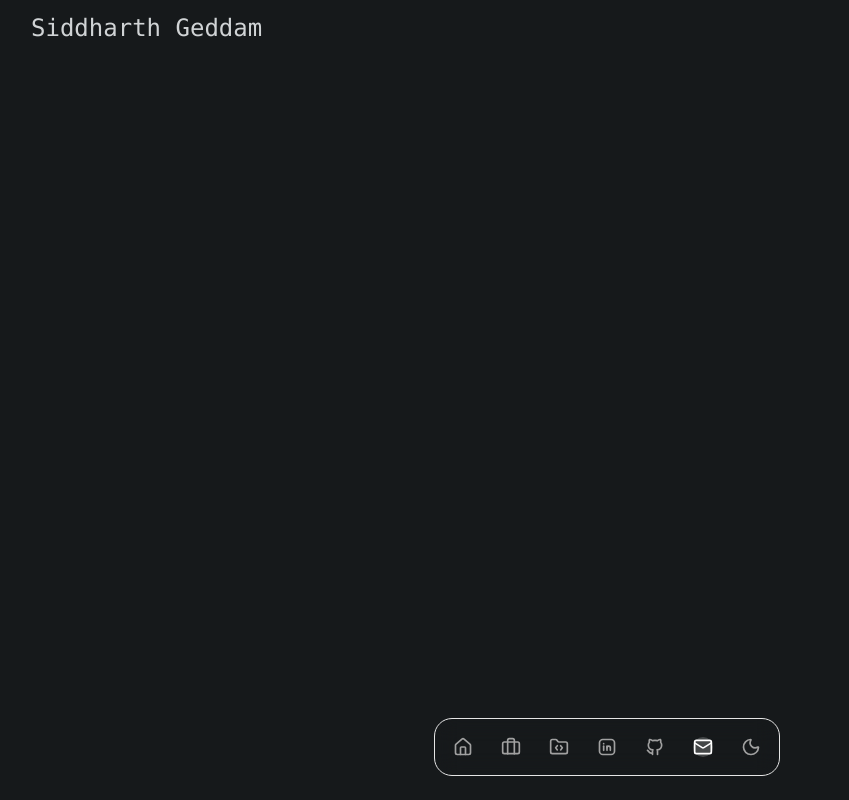
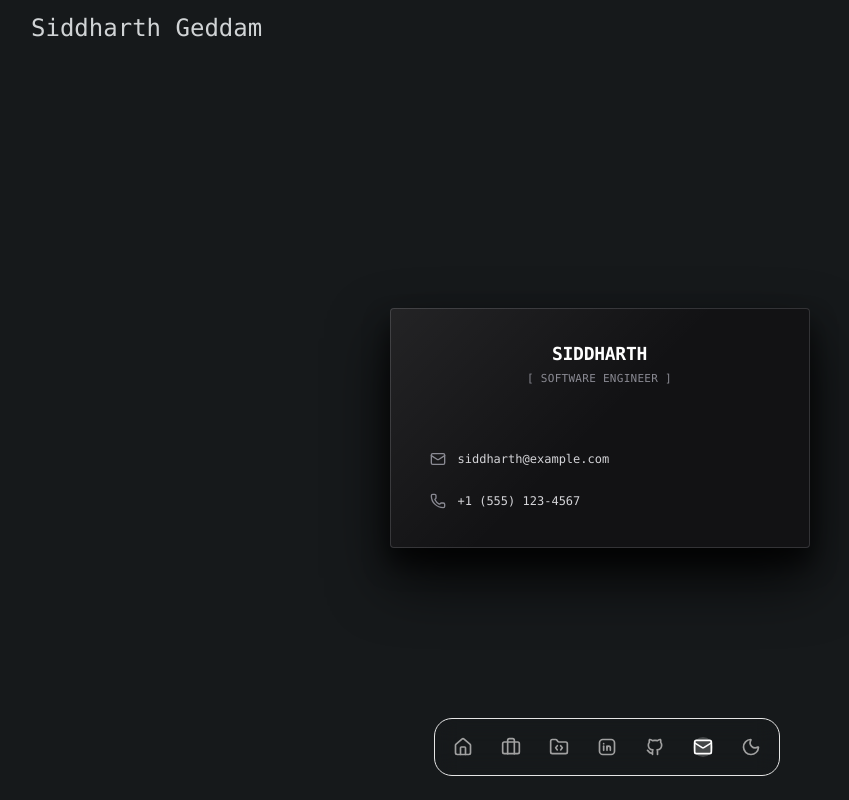
Before and after one commit to Somanyloopholes/sidPortfolio, a React (Vite) app: page /contact in a window 1280 px wide. Shown: the whole page, without its empty margins (33-882 px from the left). Built offline with nearby package versions, Linux system fonts and the light colour scheme.

Commit message:
Updated contacts page with a virtual business card

```diff
--- a/package.json
+++ b/package.json
@@ -16,7 +16,7 @@
     "@tailwindcss/vite": "^4.2.1",
     "class-variance-authority": "^0.7.1",
     "clsx": "^2.1.1",
-    "lucide-react": "^1.24.0",
+    "lucide-react": "^1.25.0",
     "motion": "^12.38.0",
     "react": "^19.2.0",
     "react-dom": "^19.2.0",
--- a/src/pages/ContactPage.tsx
+++ b/src/pages/ContactPage.tsx
@@ -1,3 +1,118 @@
+import React, { useState } from "react";
+import { motion, useMotionValue, useSpring, useTransform } from "motion/react";
+import { Mail, Phone } from "lucide-react";
+
 export default function ContactPage(): React.JSX.Element {
-  return <section className="min-h-[calc(100vh-3.5rem)]" />;
+  // Motion values for tracking mouse position
+  const mouseX = useMotionValue(0.5);
+  const mouseY = useMotionValue(0.5);
+
+  // Springs for smooth animation
+  const springConfig = { damping: 30, stiffness: 400, mass: 0.5 };
+  const smoothX = useSpring(mouseX, springConfig);
+  const smoothY = useSpring(mouseY, springConfig);
+
+  // 3D Tilt transforms
+  const rotateX = useTransform(smoothY, [0, 1], [15, -15]);
+  const rotateY = useTransform(smoothX, [0, 1], [-15, 15]);
+
+  const handleMouseMove = (e: React.MouseEvent<HTMLDivElement>) => {
+    const rect = e.currentTarget.getBoundingClientRect();
+    const x = e.clientX - rect.left;
+    const y = e.clientY - rect.top;
+
+    // Normalize to 0 - 1
+    mouseX.set(x / rect.width);
+    mouseY.set(y / rect.height);
+  };
+
+  const handleMouseLeave = () => {
+    // Reset to center
+    mouseX.set(0.5);
+    mouseY.set(0.5);
+  };
+
+  return (
+    <section className="flex min-h-[calc(100vh-3.5rem)] items-center justify-center p-4">
+      <div style={{ perspective: "1000px" }} className="w-full max-w-[420px] aspect-[3.5/2]">
+        <motion.div
+          onMouseMove={handleMouseMove}
+          onMouseLeave={handleMouseLeave}
+          style={{
+            rotateX,
+            rotateY,
+            transformStyle: "preserve-3d",
+          }}
+          className="relative mx-auto flex h-full w-full flex-col justify-between overflow-hidden rounded-[4px] bg-[#121214] p-[clamp(16px,4vw,32px)] shadow-[0_30px_60px_rgba(0,0,0,0.8),0_15px_25px_rgba(0,0,0,0.6)] ring-1 ring-inset ring-[#333336] transition-shadow duration-300 hover:shadow-[0_40px_80px_rgba(0,0,0,0.9),0_20px_30px_rgba(0,0,0,0.7)]"
+        >
+          {/* Reflective Sheen overlay */}
+          <motion.div
+            className="pointer-events-none absolute inset-0 z-10"
+            style={{
+              background: "linear-gradient(135deg, rgba(255,255,255,0.15) 0%, rgba(255,255,255,0) 50%)",
+              backgroundSize: "200% 200%",
+              backgroundPositionX: useTransform(smoothX, [0, 1], ["100%", "0%"]),
+              backgroundPositionY: useTransform(smoothY, [0, 1], ["100%", "0%"]),
+            }}
+          />
+
+          <div
+            className="z-20 flex flex-col items-center justify-start text-center font-mono"
+            style={{ transform: "translateZ(30px)" }}
+          >
+            <h2
+              className="font-semibold text-white uppercase"
+              style={{ fontSize: "clamp(14px, 4vw, 18px)", letterSpacing: "-0.015em" }}
+            >
+              Siddharth
+            </h2>
+            <p
+              className="mt-1 text-[#8A8A93]"
+              style={{ fontSize: "clamp(9px, 2.5vw, 11px)", letterSpacing: "0.025em" }}
+            >
+              [ SOFTWARE ENGINEER ]
+            </p>
+          </div>
+
+          <div
+            className="z-20 flex flex-col gap-[clamp(8px,2vw,12px)] font-mono"
+            style={{ transform: "translateZ(40px)" }}
+          >
+            <CopyableField icon={<Mail size={16} />} value="siddharth@example.com" />
+            <CopyableField icon={<Phone size={16} />} value="+1 (555) 123-4567" />
+          </div>
+        </motion.div>
+      </div>
+    </section>
+  );
 }
+
+function CopyableField({ icon, value }: { icon: React.ReactNode; value: string }) {
+  const [copied, setCopied] = useState(false);
+  const [hovered, setHovered] = useState(false);
+
+  const handleCopy = async () => {
+    try {
+      await navigator.clipboard.writeText(value);
+      setCopied(true);
+      setTimeout(() => setCopied(false), 2000);
+    } catch (err) {
+      console.error("Failed to copy text", err);
+    }
+  };
+
+  return (
+    <div
+      onMouseEnter={() => setHovered(true)}
+      onMouseLeave={() => setHovered(false)}
+      onClick={handleCopy}
+      className="group flex cursor-pointer items-center gap-3 rounded bg-transparent px-2 py-1.5 text-[#D4D4D8] transition-colors hover:bg-[#333336]/40"
+      style={{ fontSize: "clamp(10px, 3vw, 12px)" }}
+    >
+      <span className="text-[#8A8A93] group-hover:text-white transition-colors">{icon}</span>
+      <span className="font-mono">
+        {copied ? "[ COPIED TO CLIPBOARD ]" : hovered ? "[ COPY TO CLIPBOARD ]" : value}
+      </span>
+    </div>
+  );
+}
```
Also changed, not shown: 1 other file (tests, documents, lock files or other folders).
